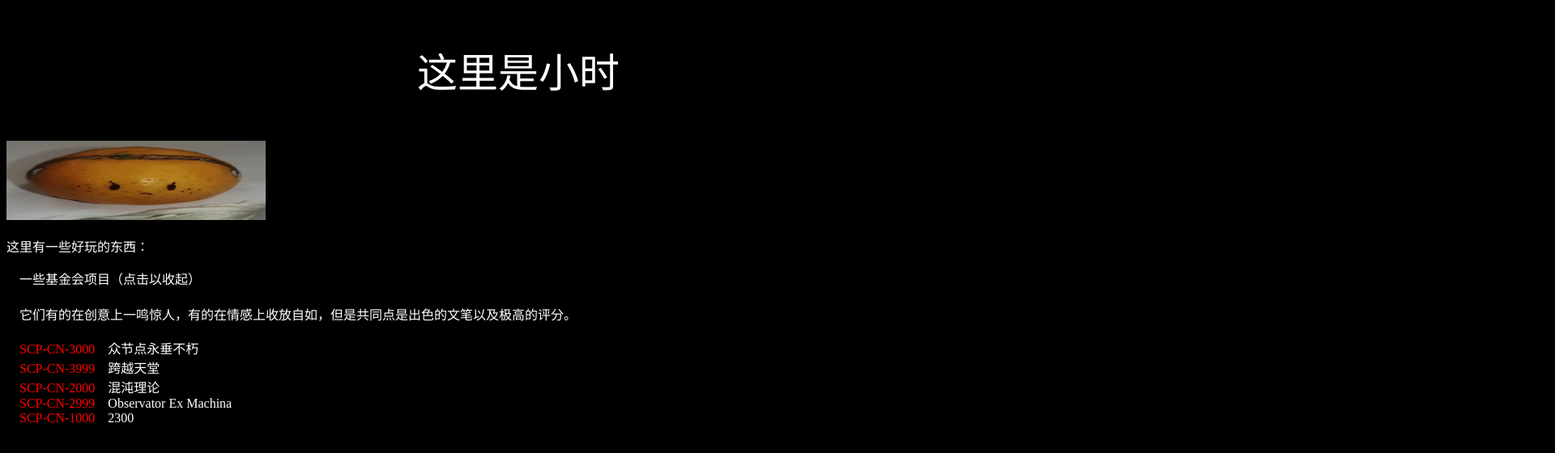
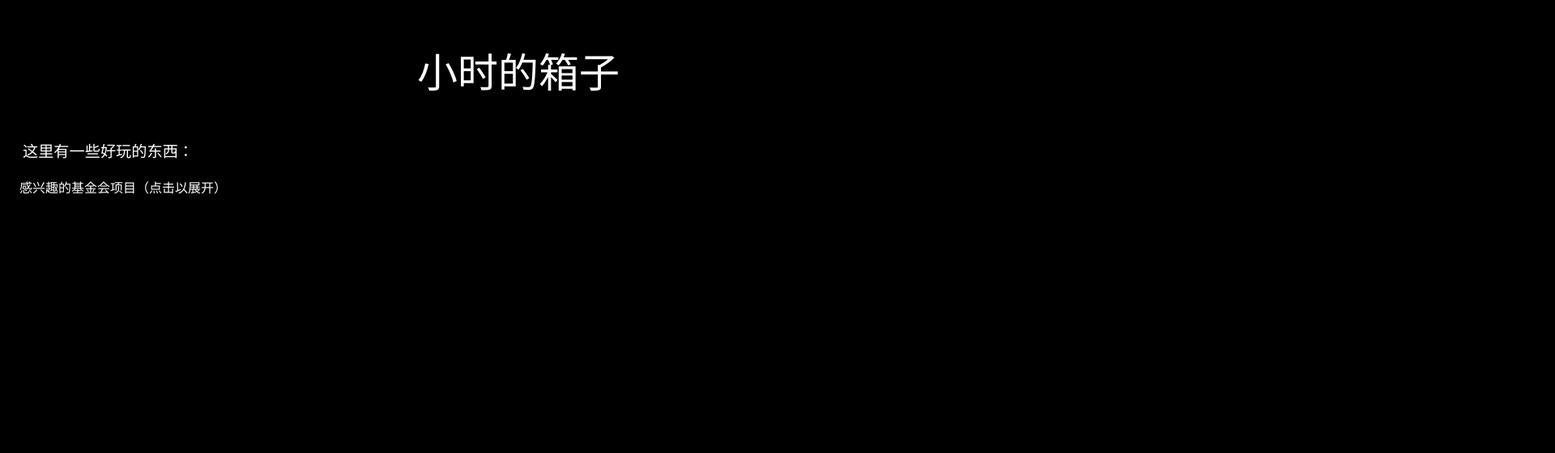
Before and after one commit to TinyTicky/TinyTicky.github.io, a plain HTML site: page index.html in a window 1280 px wide. Shown: the top 560 px of the page at 81% size, 1920 px wide, since content can reach past the window. Drawn offline with Linux system fonts and the light colour scheme.

Commit message:
Update index.html

```diff
--- a/index.html
+++ b/index.html
@@ -27,31 +27,33 @@
 </style>
 <body style="background-color: black;">
 
-<p style="font-size: 50px;text-align: center;color: white;">这里是小时</p>
+<p style="font-size: 50px;text-align: center;color: white;">小时的箱子</p>
 
-<img src="Ishmaorange.jpg" alt="以实玛橘" height="100" width="320">
+<p style="color: white;font-size: larger;margin-left: 20px;">这里有一些好玩的东西：</p>
 
-<p style="color: white;">这里有一些好玩的东西：</p>
+<div style="width:1000px;overflow: hidden;margin-left: 1em;">
 
-<div style="width:10000px;overflow: hidden;margin-left: 1em;">
+    <div id="title1" style="height:10px;width:1000px;background-color: black;color: white;" onclick="onTileClick1()">感兴趣的基金会项目（点击以展开）</div>
 
-    <div id="title" style="height:10px;width:10000px;background-color: black;color: white;" onclick="onTileClick()">一些基金会项目（点击以收起）</div>
-
-    <div id="content" style="height:1000px;background-color: black;color: white;">
-        <p> <br>它们有的在创意上一鸣惊人，有的在情感上收放自如，但是共同点是出色的文笔以及极高的评分。<br><br>
-            <a href="http://scp-wiki-cn.wikidot.com/scp-cn-3000">SCP-CN-3000</a>&nbsp;&nbsp;&nbsp;&nbsp;众节点永垂不朽<br>
-            <a href="http://scp-wiki-cn.wikidot.com/scp-cn-3999">SCP-CN-3999</a>&nbsp;&nbsp;&nbsp;&nbsp;跨越天堂<br>
-            <a href="http://scp-wiki-cn.wikidot.com/scp-cn-2000">SCP-CN-2000</a>&nbsp;&nbsp;&nbsp;&nbsp;混沌理论<br>
-            <a href="http://scp-wiki-cn.wikidot.com/scp-cn-2999">SCP-CN-2999</a>&nbsp;&nbsp;&nbsp;&nbsp;Observator Ex Machina<br>
-            <a href="http://scp-wiki-cn.wikidot.com/scp-cn-1000">SCP-CN-1000</a>&nbsp;&nbsp;&nbsp;&nbsp;2300<br>
+    <div id="content1" style="height:0px;background-color: black;color: white;">
+        <p> <br>它们有的在创意上一鸣惊人，有的在情感上收放自如，有的在表现上颇费苦心；但是共同点是它们都有出色的文笔和极高的评分。<br><br>
+            <ul>
+				<li><a href="http://scp-wiki-cn.wikidot.com/scp-cn-3000">SCP-CN-3000</a>&nbsp;&nbsp;&nbsp;&nbsp;众节点永垂不朽</li>
+            	<li><a href="http://scp-wiki-cn.wikidot.com/scp-cn-3999">SCP-CN-3999</a>&nbsp;&nbsp;&nbsp;&nbsp;跨越天堂</li>
+            	<li><a href="http://scp-wiki-cn.wikidot.com/scp-cn-2000">SCP-CN-2000</a>&nbsp;&nbsp;&nbsp;&nbsp;混沌理论</li>
+            	<li><a href="http://scp-wiki-cn.wikidot.com/scp-cn-2999">SCP-CN-2999</a>&nbsp;&nbsp;&nbsp;&nbsp;Observator Ex Machina</li>
+            	<li><a href="http://scp-wiki-cn.wikidot.com/scp-cn-1000">SCP-CN-1000</a>&nbsp;&nbsp;&nbsp;&nbsp;2300</li>
+                <li><a href="http://scp-wiki-cn.wikidot.com/scp-cn-1109">SCP-CN-1109</a>&nbsp;&nbsp;&nbsp;&nbsp;朗基努斯计划</li>
+                <li><a href="http://scp-wiki-cn.wikidot.com/scp-cn-1559">SCP-CN-1559</a>&nbsp;&nbsp;&nbsp;&nbsp;青鸟</li>
+			</ul>
         </p>
     </div>
 
   </div>
 
   <script type="text/javascript">
-      var content = document.getElementById("content");
-      function onTileClick() {content.style.height = content.offsetHeight===150?0+'px':150+'px';}
+      var content = document.getElementById("content1");
+      function onTileClick1() {content.style.height = content.offsetHeight===1000?0+'px':1000+'px';}
   </script>
 
 </body>
```
